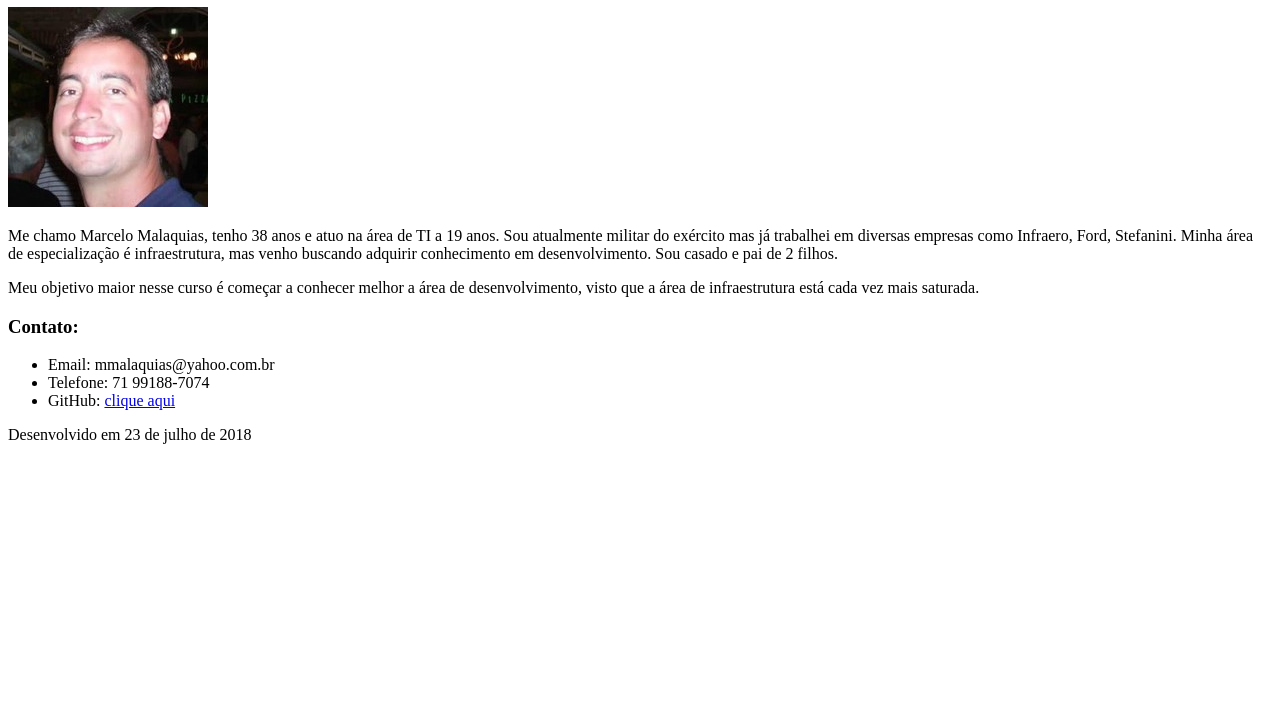
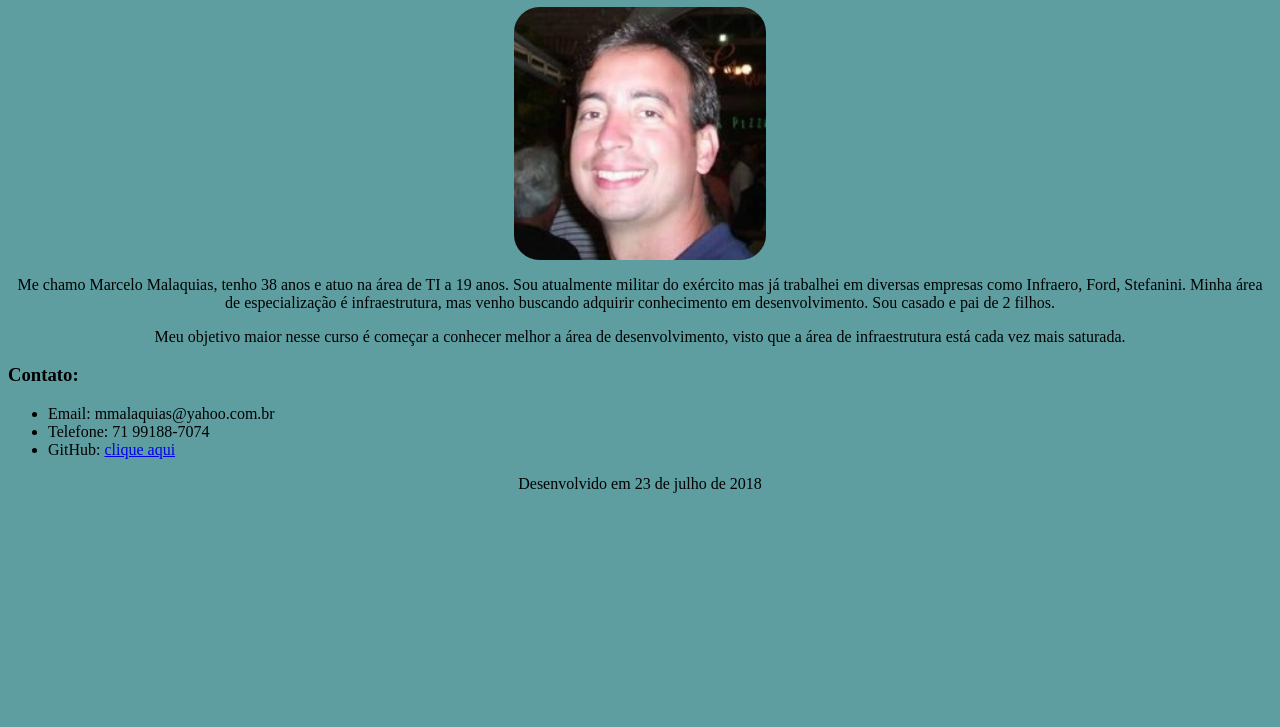
Before and after one commit to marcelomalaquias/perfil-web, a plain HTML site: page index.html in a window 1280 px wide. Shown: the part 73-800 px from the top of the page. Drawn offline with Linux system fonts and the light colour scheme.

Commit message:
Adicionando o css na aplicação

```diff
--- /dev/null
+++ b/css/style.css
@@ -0,0 +1,15 @@
+.texto-centro{
+text-align: center;
+}
+.img-centro {
+  margin-left: auto;
+  margin-right: auto;
+  display: block;
+  width: 20%
+}
+.img-circle {
+  border-radius: 10%;
+}
+html {
+  background-color: cadetblue;
+}
--- a/index.html
+++ b/index.html
@@ -5,16 +5,17 @@
     <title>Marcelo Malaquias</title>
     <meta name="author" content="Marcelo Simões Malaquias">
     <meta name="description" content="Primeira página criada no curso Universo Front end">
+    <link rel="stylesheet" href="css/style.css">
   </head>
   <body>
     <!-- Cabeçalho de minha página -->
     <header>
-      <h1>Minha primeira página web</h1>
+      <h1 class="texto-centro">Minha primeira página web</h1>
     </header>
     <section>
-      <img src="img/perfil.jpg" alt="Marcelo Malaquias">
-      <p>Me chamo Marcelo Malaquias, tenho 38 anos e atuo na área de TI a 19 anos. Sou atualmente militar do exército mas já trabalhei em diversas empresas como Infraero, Ford, Stefanini. Minha área de especialização é infraestrutura, mas venho buscando adquirir conhecimento em desenvolvimento. Sou casado e pai de 2 filhos. </p>
-      <p>Meu objetivo maior nesse curso é começar a conhecer melhor a área de desenvolvimento, visto que a área de infraestrutura está cada vez mais saturada.</p>
+      <img class="img-centro img-circle" src="img/perfil.jpg" alt="Marcelo Malaquias">
+      <p class="texto-centro">Me chamo Marcelo Malaquias, tenho 38 anos e atuo na área de TI a 19 anos. Sou atualmente militar do exército mas já trabalhei em diversas empresas como Infraero, Ford, Stefanini. Minha área de especialização é infraestrutura, mas venho buscando adquirir conhecimento em desenvolvimento. Sou casado e pai de 2 filhos. </p>
+      <p class="texto-centro">Meu objetivo maior nesse curso é começar a conhecer melhor a área de desenvolvimento, visto que a área de infraestrutura está cada vez mais saturada.</p>
       <h3>Contato:</h3>
       <ul>
         <li>Email: mmalaquias@yahoo.com.br</li>
@@ -24,7 +25,7 @@
       </ul>
     </section>
     <footer>
-      <p>Desenvolvido em 23 de julho de 2018<p>
+      <p class="texto-centro">Desenvolvido em 23 de julho de 2018<p>
     </footer>
   </body>
 </html>
```
